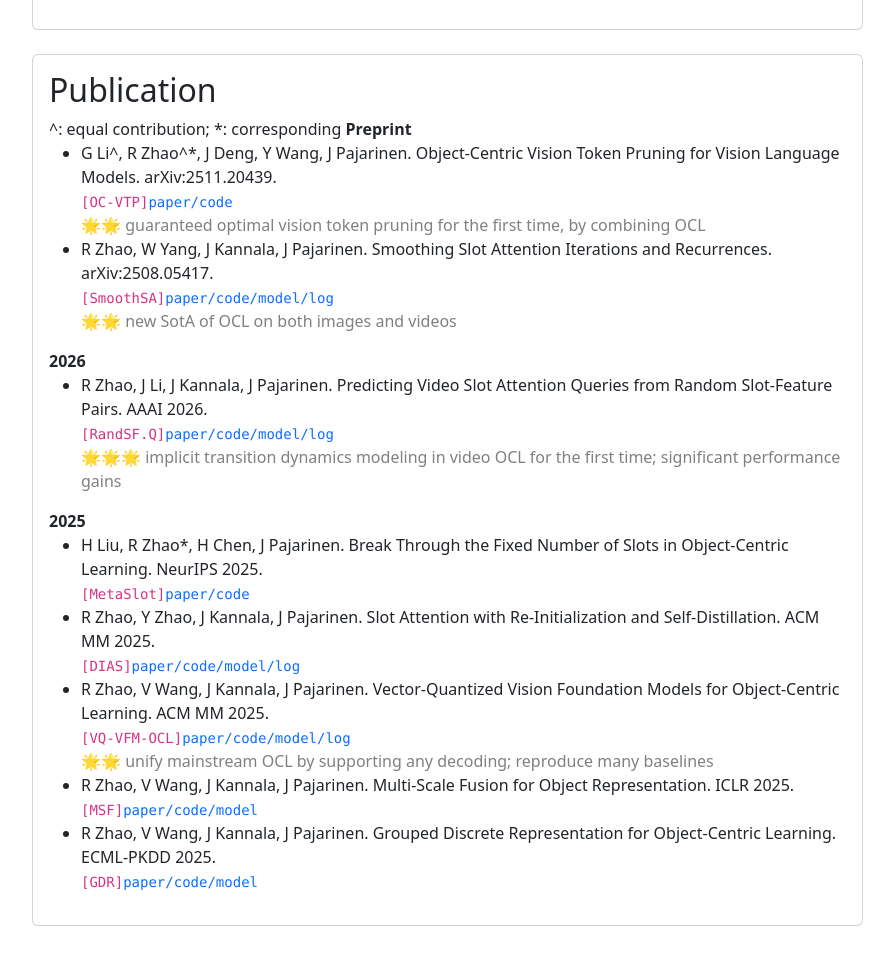
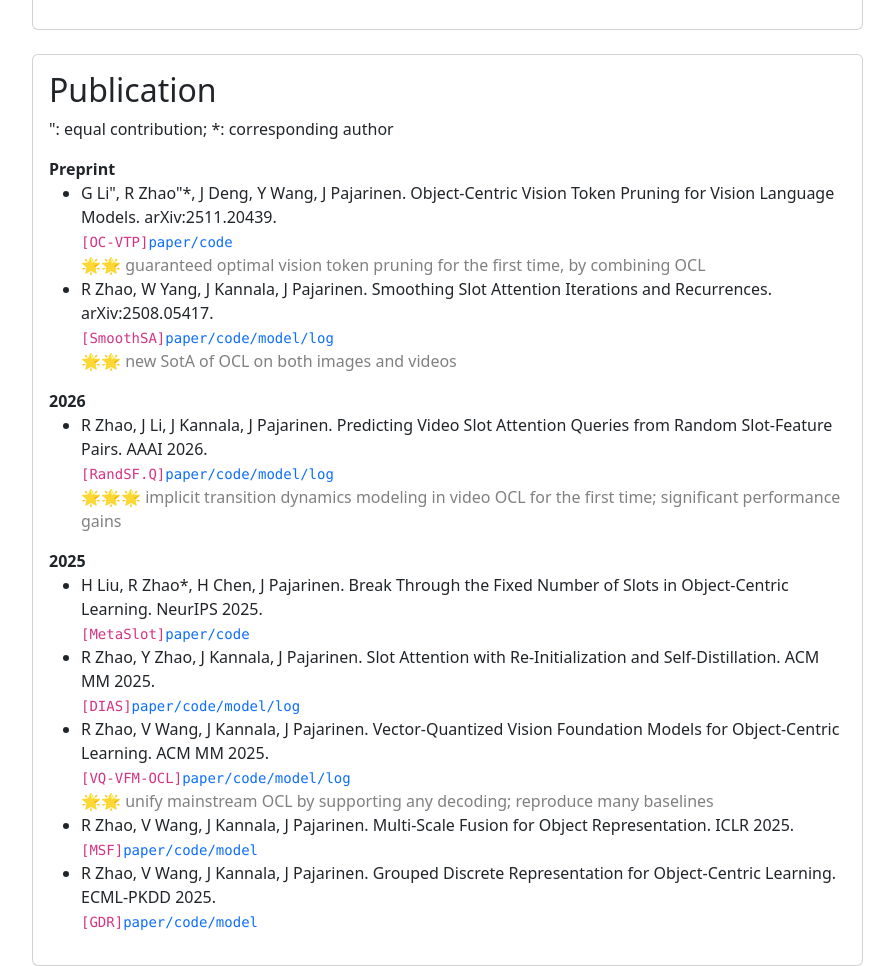
Before and after one commit to Genera1Z/genera1z.github.io, a plain HTML site: page index.html in a window 1280 px wide. Shown: the part 1876-2842 px from the top of the page, without its empty margins (335-1229 px from the left). Drawn offline with nearby package versions, Linux system fonts and the light colour scheme; a web font is replaced by a local one.

Commit message:
Update index.html

```diff
--- a/index.html
+++ b/index.html
@@ -206,11 +206,13 @@
             <section id="publication">
               <h2>Publication</h2>
 
-              ^: equal contribution; *: corresponding
+              <p>
+                ": equal contribution; *: corresponding author
+              </p>
 
               <b>Preprint</b>
               <ul>
-                <li>G Li^, R Zhao^*, J Deng, Y Wang, J Pajarinen.
+                <li>G Li", R Zhao"*, J Deng, Y Wang, J Pajarinen.
                   Object-Centric Vision Token Pruning for Vision Language Models.
                   arXiv:2511.20439. <br>
                   <code>[OC-VTP]<a href="https://github.com/GarryLarry010131/OC-VTP">paper/code</a></code> <br>
```
